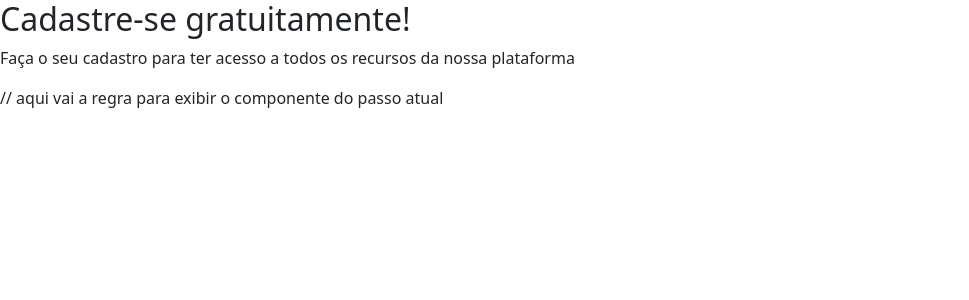
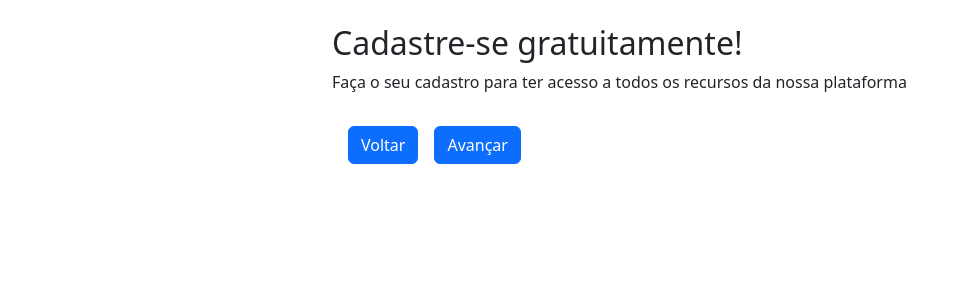
Before and after one commit to AdrianoVolter/React-Formulario, a React (Vite) app: page / in a window 1280 px wide. Shown: the top 300 px of the page, without its empty margins (0-969 px from the left). Built offline with nearby package versions, Linux system fonts and the light colour scheme.

Commit message:
Ex-7 semana 10 -Passos

```diff
--- a/src/App.jsx
+++ b/src/App.jsx
@@ -3,7 +3,7 @@ import Endereco from "./components/Endereco"
 import Agradecimento from "./components/Agradecimento"
 //import { BrowserRouter} from "react-router-dom"
 import { useState } from "react"
-//import { Container } from "react-bootstrap"
+import { Container, Form } from "react-bootstrap"
 
 
 //Forulario cadastro de usuario , Dados pessoais, Dados de endereço, Agradecimento
@@ -20,17 +20,26 @@ import { useState } from "react"
 
 function App() {
   return (
-      <div className="app">
+      <Container className="col-6 mt-4 ">
         <header>
           <h2>Cadastre-se gratuitamente!</h2>
           <p>Faça o seu cadastro para ter acesso a todos os recursos da nossa plataforma</p>
         </header>
           <div>
-              <form>
-                  // aqui vai a regra para exibir o componente do passo atual
-              </form>
+              <Form>
+                 <div
+                  className="col-6 "
+
+                 >
+                  <button className="btn btn-primary m-3"
+                  //onClick={(evento) => mudarPasso(0, evento)}
+                  >Voltar</button>
+                  <button className="btn btn-primary"
+                  >Avançar</button>
+                 </div>
+              </Form>
           </div>
-      </div>
+      </Container>
       )
   }
 
--- a/src/components/DadosPessoais.jsx
+++ b/src/components/DadosPessoais.jsx
@@ -2,7 +2,9 @@
 import {  Container, Form } from 'react-bootstrap';
 
 
-function Dadospessoais({aoEnviar}){
+function Dadospessoais(){
+
+
 
 
 
```
Also changed, not shown: src/components/Passos.jsx (added, +11 -0 lines).
